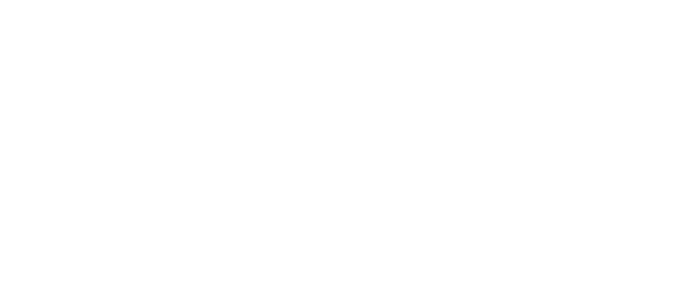
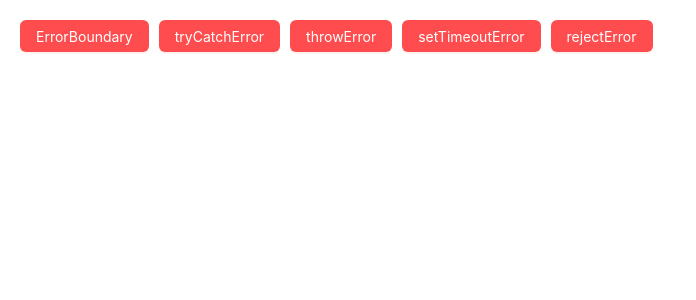
Before and after one commit to 220529/lego-front, a React (Create React App) app: page /error in a window 1280 px wide. Before the commit this address had no page. Shown: the top 300 px of the page, without its empty margins (0-696 px from the left). Built offline with nearby package versions, Linux system fonts and the light colour scheme.

Commit message:
test: error

```diff
--- a/src/App.tsx
+++ b/src/App.tsx
@@ -1,3 +1,4 @@
+import { useEffect } from "react";
 import { BrowserRouter as Router, Routes, Route } from "react-router-dom";
 import Home from "@/pages/Home";
 import Work from "@/pages/work";
@@ -5,8 +6,41 @@
 import Template from "@/pages/Template";
 import Login from "@/pages/login/index";
 import ErrorBoundary from "@/components/error-boundary";
+import TestError from "@/components/test-error";
 
 function App() {
+  useEffect(() => {
+    // 使用 unhandledrejection 监听器捕获未处理的 Promise 错误
+    const handleUnhandledRejection = (event: PromiseRejectionEvent) => {
+      console.error("Unhandled rejection caught:", event.reason);
+      // 这里你可以执行额外的操作，如显示错误消息或报告错误
+    };
+
+    window.addEventListener("unhandledrejection", handleUnhandledRejection);
+
+    return () => {
+      window.removeEventListener("unhandledrejection", handleUnhandledRejection);
+    };
+  }, []);
+
+  useEffect(() => {
+    const handleGlobalError = (
+      message: string | Event,
+      source?: string,
+      lineno?: number,
+      colno?: number,
+      error?: Error
+    ) => {
+      console.error("Global error caught:", { message, source, lineno, colno, error });
+    };
+
+    window.onerror = handleGlobalError;
+
+    return () => {
+      window.onerror = null;
+    };
+  }, []);
+
   return (
     <ErrorBoundary>
       <Router>
@@ -15,6 +49,7 @@
           <Route path="/work/:id" element={<Work />} />
           <Route path="/editor/:id" element={<Editor />} />
           <Route path="/template" element={<Template />} />
+          <Route path="/error" element={<TestError />} />
           <Route path="/login" element={<Login />} />
         </Routes>
       </Router>
--- a/src/components/error-boundary/index.tsx
+++ b/src/components/error-boundary/index.tsx
@@ -1,36 +1,35 @@
-import { Component, ErrorInfo, ReactNode } from "react";
+import React, { Component, ReactNode } from "react";
 
+// 定义 Props 和 State 的接口
 interface ErrorBoundaryProps {
   children: ReactNode;
 }
 
 interface ErrorBoundaryState {
   hasError: boolean;
-  message: string;
 }
 
 class ErrorBoundary extends Component<ErrorBoundaryProps, ErrorBoundaryState> {
   constructor(props: ErrorBoundaryProps) {
     super(props);
-    this.state = { hasError: false, message: "" };
+    this.state = { hasError: false };
   }
 
+  // 在捕获到错误后更新 state
   static getDerivedStateFromError(_: Error): ErrorBoundaryState {
-    // 更新 state 来指示发生错误
-    return { hasError: true, message: _.message };
+    return { hasError: true };
   }
 
-  componentDidCatch(error: Error, info: ErrorInfo) {
-    // 在这里可以记录错误信息到日志服务
-    // console.error("Error caught by ErrorBoundary:", error, info);
+  // 用于记录错误信息
+  componentDidCatch(error: Error, errorInfo: React.ErrorInfo): void {
+    // console.error("Error caught in ErrorBoundary:", error, errorInfo);
   }
 
   render() {
     if (this.state.hasError) {
-      // 当出现错误时显示的备用 UI
-      return <h1>{this.state.message}</h1>;
+      return <h1>Something went wrong.</h1>;
     }
-    // 没有错误时渲染子组件
+
     return this.props.children;
   }
 }
--- /dev/null
+++ b/src/components/test-error/index.tsx
@@ -0,0 +1,57 @@
+import React, { useEffect, useState } from "react";
+import { Button } from "antd";
+import style from "./style.module.less";
+
+export default React.memo(() => {
+  const [count, setCount] = useState(0);
+  useEffect(() => {
+    if (count === 1) {
+      throw new Error("Error in useEffect");
+    }
+  }, [count]);
+  const ErrorBoundary = () => {
+    setCount(count + 1);
+  };
+  const throwError = () => {
+    throw new Error("this is an throwError!");
+  };
+  const setTimeoutError = () => {
+    setTimeout(() => {
+      throw new Error("this is an setTimeoutError!");
+    }, 1000);
+  };
+  const rejectError = () => {
+    // 模拟一个异步操作并且故意不处理错误
+    new Promise((_, reject) => {
+      setTimeout(() => {
+        reject("this is an unhandled error in a Promise!");
+      }, 1000);
+    });
+  };
+  const tryCatchError = () => {
+    try {
+      throw new Error("Error in click handler");
+    } catch (error) {
+      console.error("Error caught in event handler:", error);
+    }
+  };
+  return (
+    <div className={style.test}>
+      <Button type="primary" danger onClick={ErrorBoundary}>
+        ErrorBoundary
+      </Button>
+      <Button type="primary" danger onClick={tryCatchError}>
+        tryCatchError
+      </Button>
+      <Button type="primary" danger onClick={throwError}>
+        throwError
+      </Button>
+      <Button type="primary" danger onClick={setTimeoutError}>
+        setTimeoutError
+      </Button>
+      <Button type="primary" danger onClick={rejectError}>
+        rejectError
+      </Button>
+    </div>
+  );
+});
--- a/src/components/test/index.tsx
+++ /dev/null
@@ -1,22 +0,0 @@
-import React from "react";
-import { Button } from "antd";
-import style from "./style.module.less";
-
-export default React.memo(() => {
-  const handler = () => {
-    console.log("handler...");
-  };
-  const throwError = () => {
-    throw "this is an error!";
-  };
-  return (
-    <div className={style.test}>
-      <Button type="primary" onClick={handler}>
-        Primary
-      </Button>
-      <Button type="primary" danger onClick={throwError}>
-        throwError
-      </Button>
-    </div>
-  );
-});
--- a/src/pages/Home.tsx
+++ b/src/pages/Home.tsx
@@ -1,13 +1,11 @@
 import React from "react";
 import Header from "@/components/header";
-import Test from "@/components/test";
 
 const App: React.FC = () => {
   return (
     <div className="App">
       <Header />
       <span>home</span>
-      <Test />
     </div>
   );
 };
```
Also changed, not shown: src/components/test-error/style.module.less (renamed from src/components/test/style.module.less).
